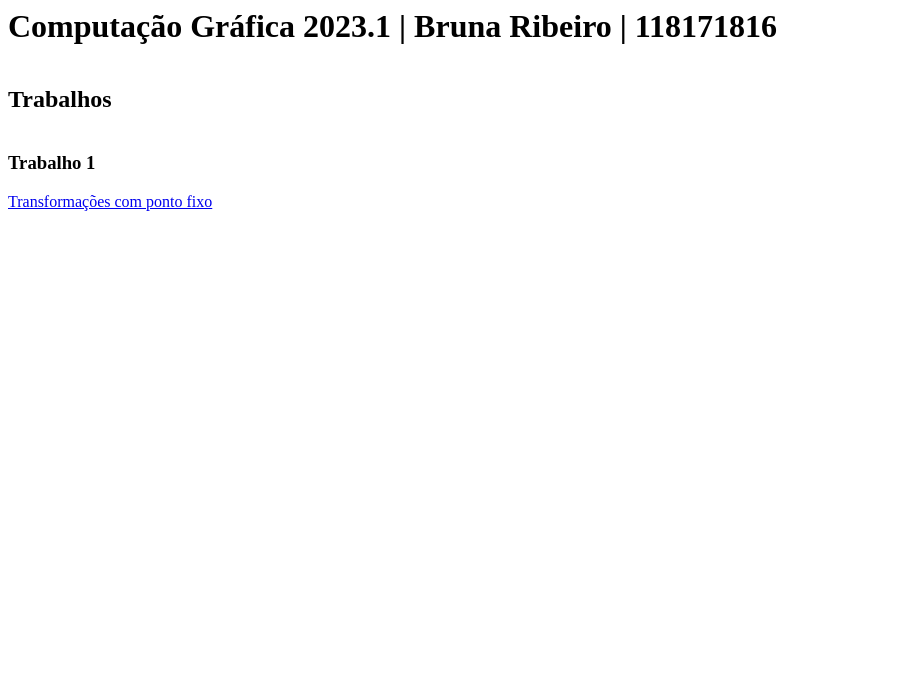
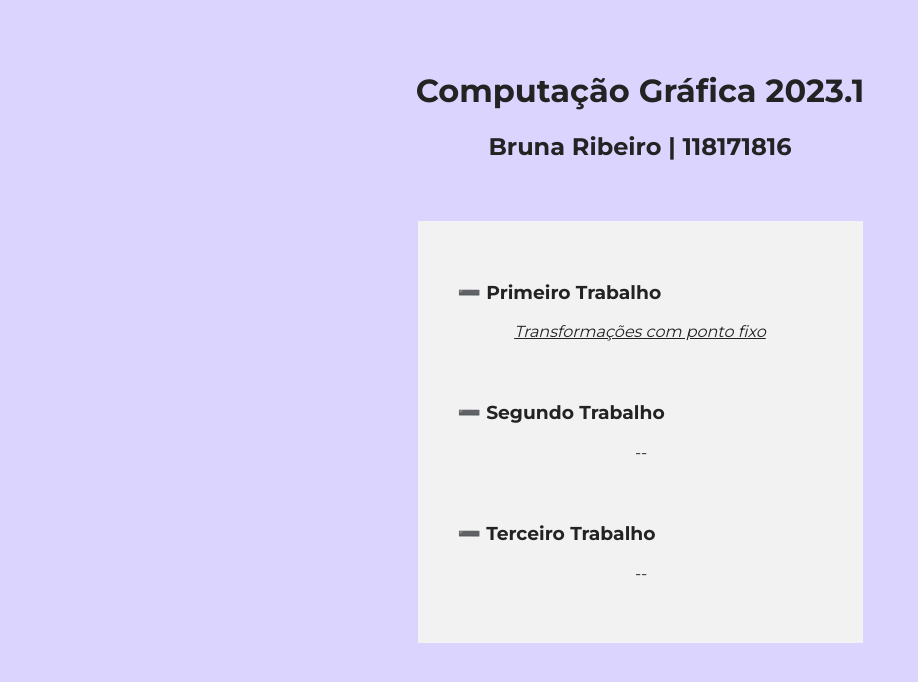
Before and after one commit to brunapr/computacao-grafica, a plain HTML site: page index.html in a window 1280 px wide. Shown: the whole page, without its empty margins (0-918 px from the left). Drawn offline with Linux system fonts and the light colour scheme.

Commit message:
[trab1] add css

```diff
--- /dev/null
+++ b/RotatingSquare/styles.css
@@ -0,0 +1,22 @@
+@import url('https://fonts.googleapis.com/css2?family=Montserrat:wght@400;700&display=swap');
+
+body {
+  background-color: #DAD4FF;
+  font-family: 'Montserrat', sans-serif;
+  color: #232323;
+
+  display: flex;
+  flex-direction: column;
+  justify-content: center;
+  align-items: center;
+}
+
+canvas {
+  margin-top: 10%;
+
+  border-radius: 5px;
+}
+
+p {
+  font-weight: bold;
+}
--- a/index.html
+++ b/index.html
@@ -1,16 +1,39 @@
-<div style="justify-content: space-between">
+
+<!DOCTYPE html>
+<html lang="en">
+    <head>
+        <meta charset="utf-8" />
+        <title>Computação Gráfica</title>
+        <link rel="stylesheet" type="text/css" href="./styles.css">
+    </head>
+
+    <body>
       <h1>
-    Computação Gráfica 2023.1 | Bruna Ribeiro | 118171816
+        Computação Gráfica 2023.1
       </h1>
+      <h2>Bruna Ribeiro | 118171816</h2>
 
-  <div style="display: flex; flex-direction: column;">
-    <h2>
-      Trabalhos
-    </h2>
-
-    <h3>Trabalho 1</h3>
+      <div class="box">
+        <div class="box-item">
+          <h3>➖ Primeiro Trabalho</h3>
           <a href="./RotatingSquare/index.html">
             Transformações com ponto fixo
           </a>
         </div>
+        <div class="box-item">
+          <h3>➖ Segundo Trabalho</h3>
+          <span>--</span>
+          <!-- <a href="./index.html">
+            Nenhum
+          </a> -->
         </div>
+        <div class="box-item">
+          <h3>➖ Terceiro Trabalho</h3>
+          <span>--</span>
+          <!-- <a href="./index.html">
+            Nenhum
+          </a> -->
+        </div>
+      </div>
+    </body>
+</html>
--- /dev/null
+++ b/styles.css
@@ -0,0 +1,57 @@
+@import url('https://fonts.googleapis.com/css2?family=Montserrat:wght@400;700&display=swap');
+
+body {
+  background-color: #DAD4FF;
+  font-family: 'Montserrat', sans-serif;
+  color: #232323;
+
+  display: flex;
+  flex-direction: column;
+  justify-content: center;
+  align-items: center;
+}
+
+h1, h2 {
+  text-align: center;
+}
+
+h1 {
+  margin-top: 5%;
+}
+
+h2, h3 {
+  margin-top: 0;
+}
+
+.box-item {
+  margin-bottom: 60px;
+}
+
+.box-item:last-child {
+  margin-bottom: 0;
+}
+
+span {
+  font-style: italic;
+  display: block;
+  text-align: center;
+}
+
+a {
+  display: block;
+  text-align: center;
+  color: #232323;
+  font-style: italic;
+  transition: 0.5s;
+}
+
+a:hover {
+  letter-spacing: 1px;
+}
+
+.box {
+  width: 365px;
+  background-color: #f2f2f2;
+  padding: 60px 40px;
+  margin-top: 40px;
+}
```
Also changed, not shown: RotatingSquare/RotatingSquare.js (+10 -10 lines), RotatingSquare/index.html (+3 -2 lines). Lines whose indentation alone changed are shown as unchanged.
